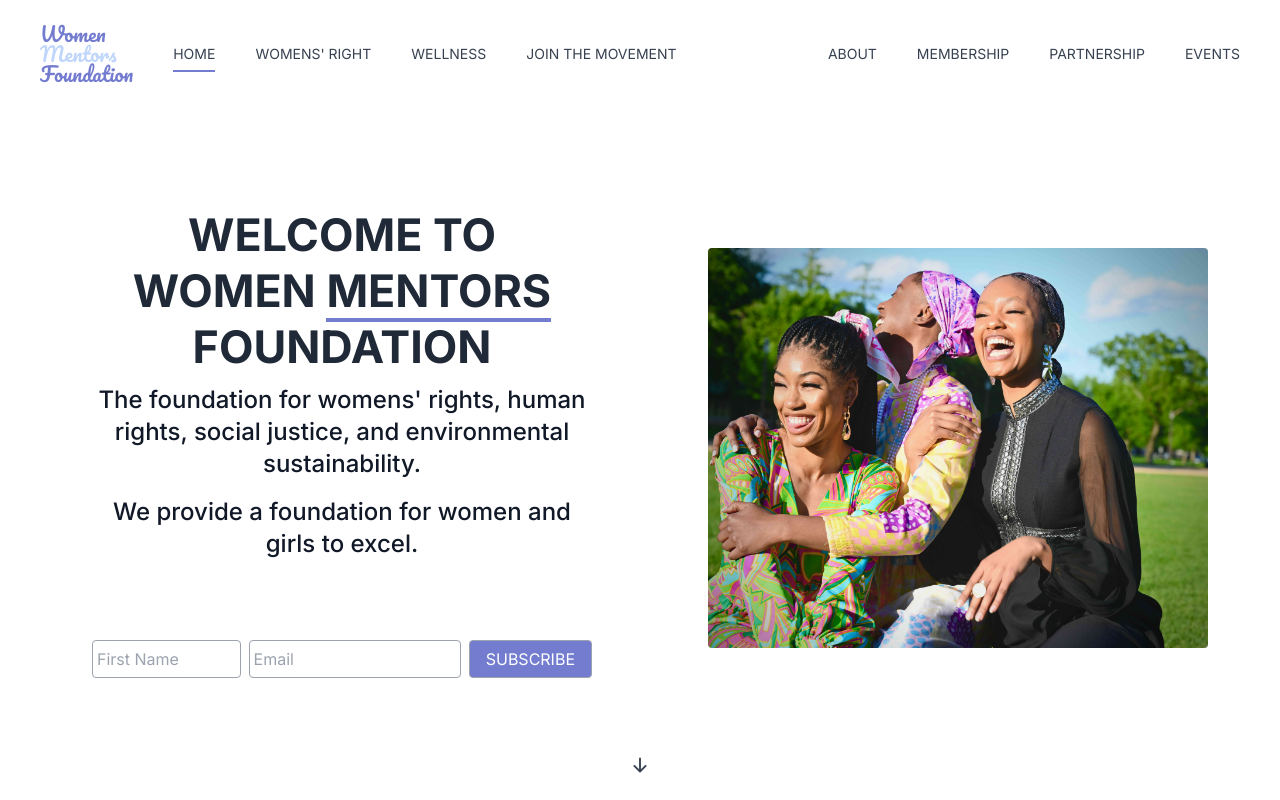
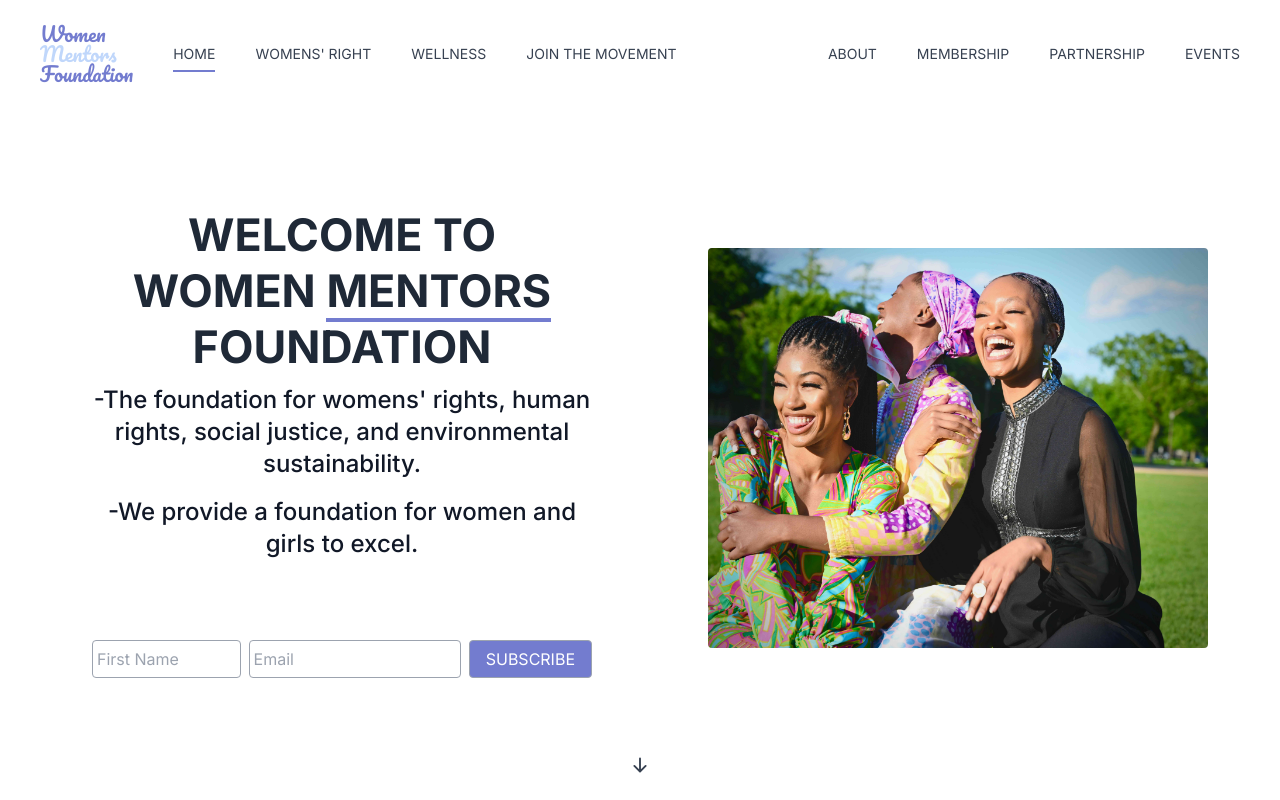
Before and after one commit to itsabubakar/womenmentorsfoundation, a Next.js app: page / in a window 1280 px wide. Shown: the top 800 px of the page. Built offline with nearby package versions, Linux system fonts and the light colour scheme.

Commit message:
fixed small markup issues

```diff
--- a/components/Hero.jsx
+++ b/components/Hero.jsx
@@ -7,9 +7,9 @@ const Hero = () => {
         <div className='grid'>
             <div className='xl:flex-row flex-col flex justify-center gap-x-24 items-center mt-[100px]'>
                 <div className='max-w-[500px] mx-5'>
-                    <h1 className='leading-tight uppercase text-3xl xl:text-[2.8rem] text-center font-bold text-gray-800'>Welcome to women <span className='border-b-4 border-b-Moody-blue'>mentors</span> foundation</h1>
-                    <h2 className='mt-4 xl:mt-2 font-medium text-gray-900 text-2xl xl:text-[1.5rem] text-center'>The foundation for womens&apos; rights, human rights, social justice, and environmental sustainability.</h2>
-                    <h2 className='mt-4 font-medium text-gray-900 text-2xl xl:text-[1.5rem] text-center'>We provide a foundation for women and girls to excel. </h2>
+                    <h1 className='leading-[45px] xl:leading-tight uppercase text-3xl xl:text-[2.8rem] text-center font-bold text-gray-800'>Welcome to women <span className='border-b-4 border-b-Moody-blue'>mentors</span> foundation</h1>
+                    <h2 className='mt-4 xl:mt-2 font-medium text-gray-900 text-2xl xl:text-[1.5rem] text-center'>-The foundation for womens&apos; rights, human rights, social justice, and environmental sustainability.</h2>
+                    <h2 className='mt-4 font-medium text-gray-900 text-2xl xl:text-[1.5rem] text-center'>-We provide a foundation for women and girls to excel. </h2>
                     <div>
                         <form action="" className='block xl:flex mt-20 xl:gap-x-2'>
                             <div className='w-full mb-4 xl:w-[70%]'>
```
